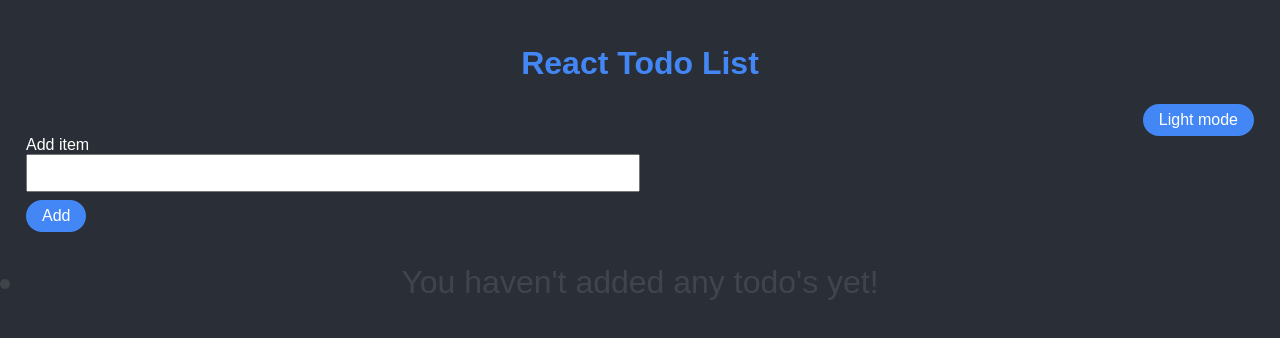
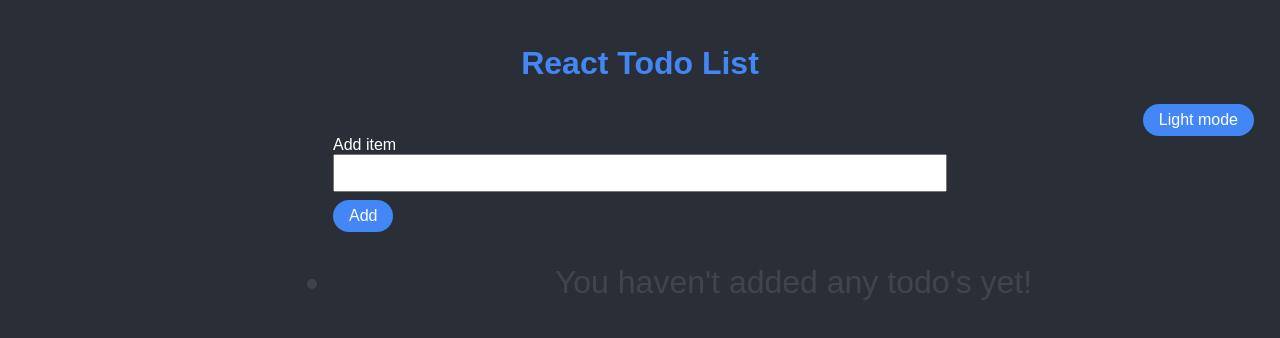
Before and after one commit to alyabev0/React-Todo-Telegram-Bot, a React (Create React App) app: page / in a window 1280 px wide. Shown: the top 338 px of the page. Built offline with nearby package versions, Linux system fonts and the light colour scheme.

Commit message:
changed header styles

```diff
--- a/src/components/GlobalStyles.js
+++ b/src/components/GlobalStyles.js
@@ -45,12 +45,12 @@ export const GlobalStyles = createGlobalStyle`
   .todo-list {
     color: ${props => props.theme.colors.light};
     padding: 1rem 0 0;
+    margin-left: 25%;
   }
 
   .todo-input {
     max-width: 50%;
-
-
+    margin-left: 25%;
   }
 
   .todo-item {
@@ -76,10 +76,11 @@ export const GlobalStyles = createGlobalStyle`
     display: flex;
     position: relative;
     align-items: center;
-    margin-right: -1.5rem;
+    margin-left: 5%;
   }
 
   .todo-item-text {
+    // margin-left: 30px;
     display: flex;
     align-items: center;
     padding: 0 0.75rem 0 0;
```
